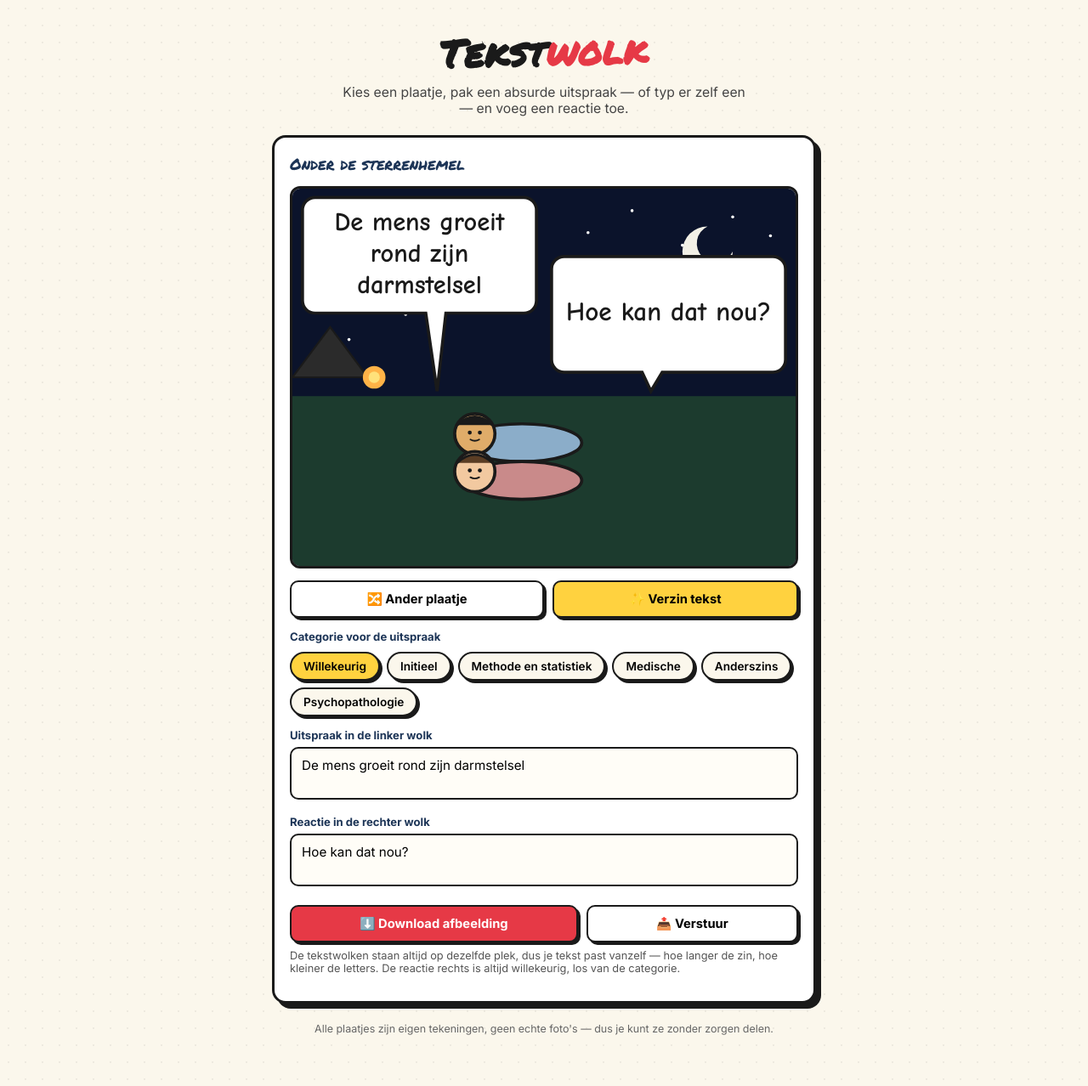
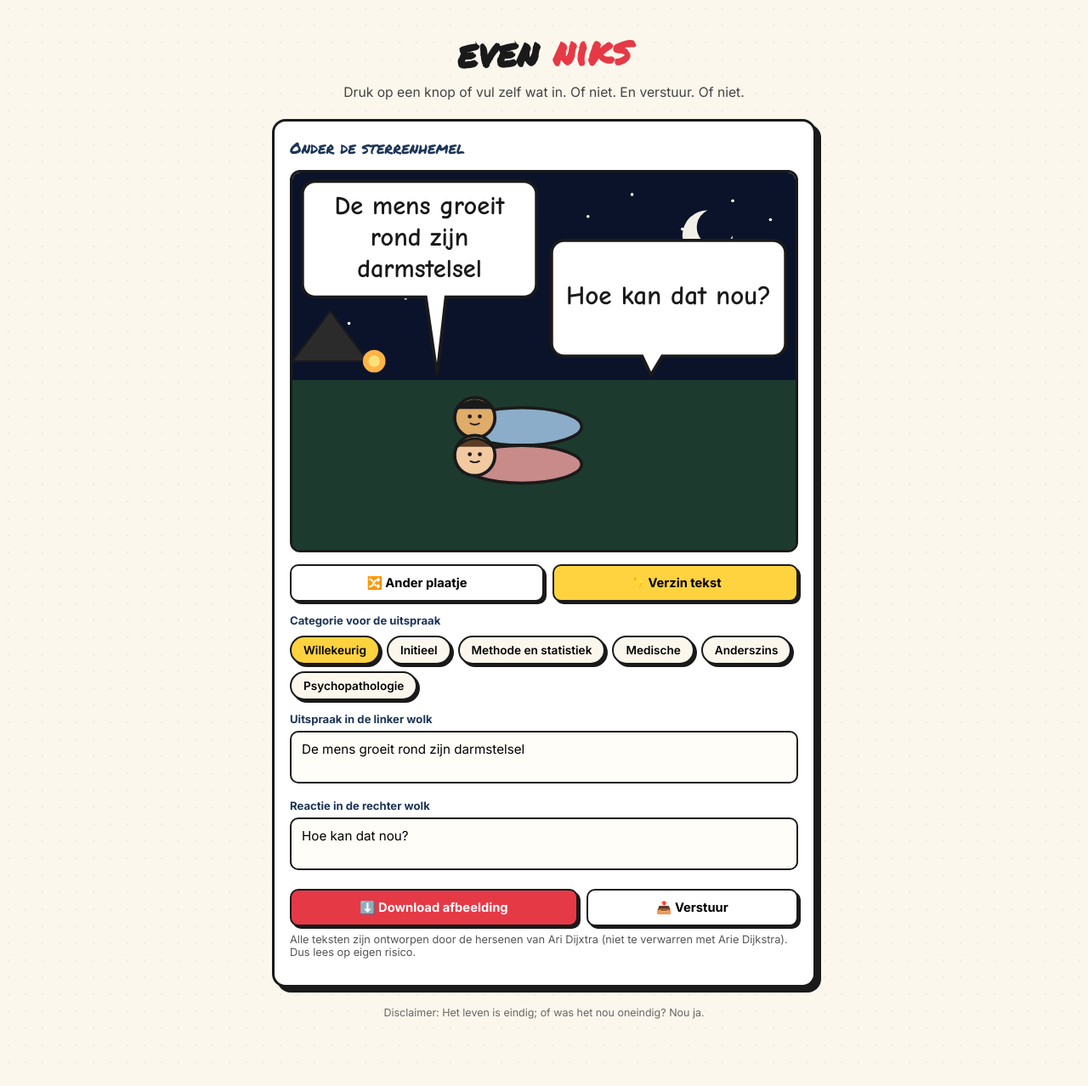
Before and after one commit to aridijxtra/whatsup, a plain HTML site: page index.html in a window 1280 px wide. Shown: the whole page at 85% size. Drawn offline with Linux system fonts and the light colour scheme.

Commit message:
Update header and footer text in index.html

```diff
--- a/index.html
+++ b/index.html
@@ -149,8 +149,8 @@
 <div class="wrap">
 
   <header>
-    <h1>Tekst<span>wolk</span></h1>
-    <p>Kies een plaatje, pak een absurde uitspraak — of typ er zelf een — en voeg een reactie toe.</p>
+    <h1>even <span>niks</span></h1>
+    <p>Druk op een knop of vul zelf wat in. Of niet. En verstuur. Of niet.</p>
   </header>
 
   <div class="panel">
@@ -172,12 +172,12 @@
         <button class="primary wide" id="btn-download">⬇️ Download afbeelding</button>
         <button class="ghost wide" id="btn-share">📤 Verstuur</button>
       </div>
-      <p class="hint">De tekstwolken staan altijd op dezelfde plek, dus je tekst past vanzelf — hoe langer de zin, hoe kleiner de letters. De reactie rechts is altijd willekeurig, los van de categorie.</p>
+      <p class="hint">Alle teksten zijn ontworpen door de hersenen van Ari Dijxtra (niet te verwarren met Arie Dijkstra). Dus lees op eigen risico.</p>
     </div>
   </div>
 
   <footer>
-    Alle plaatjes zijn eigen tekeningen, geen echte foto's — dus je kunt ze zonder zorgen delen.
+    Disclaimer: Het leven is eindig; of was het nou oneindig? Nou ja.
   </footer>
 
 </div>
```
